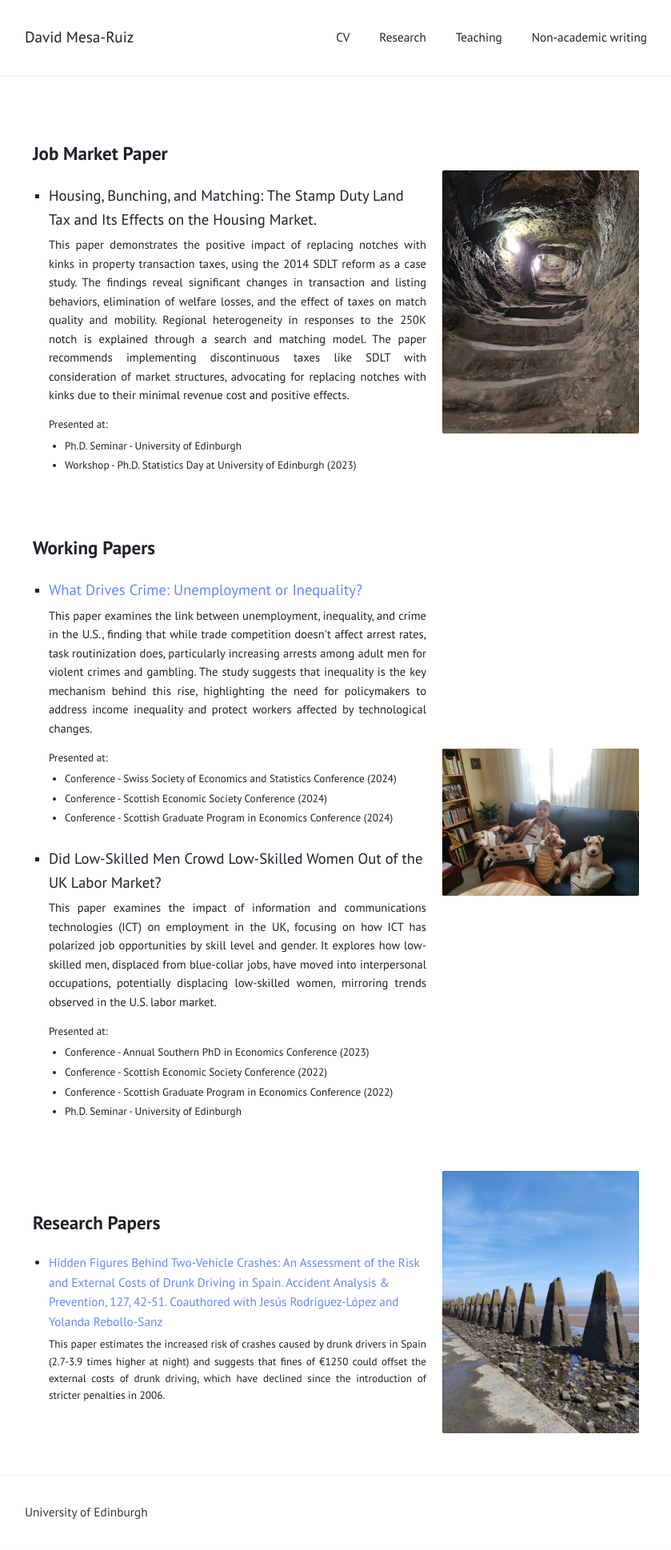
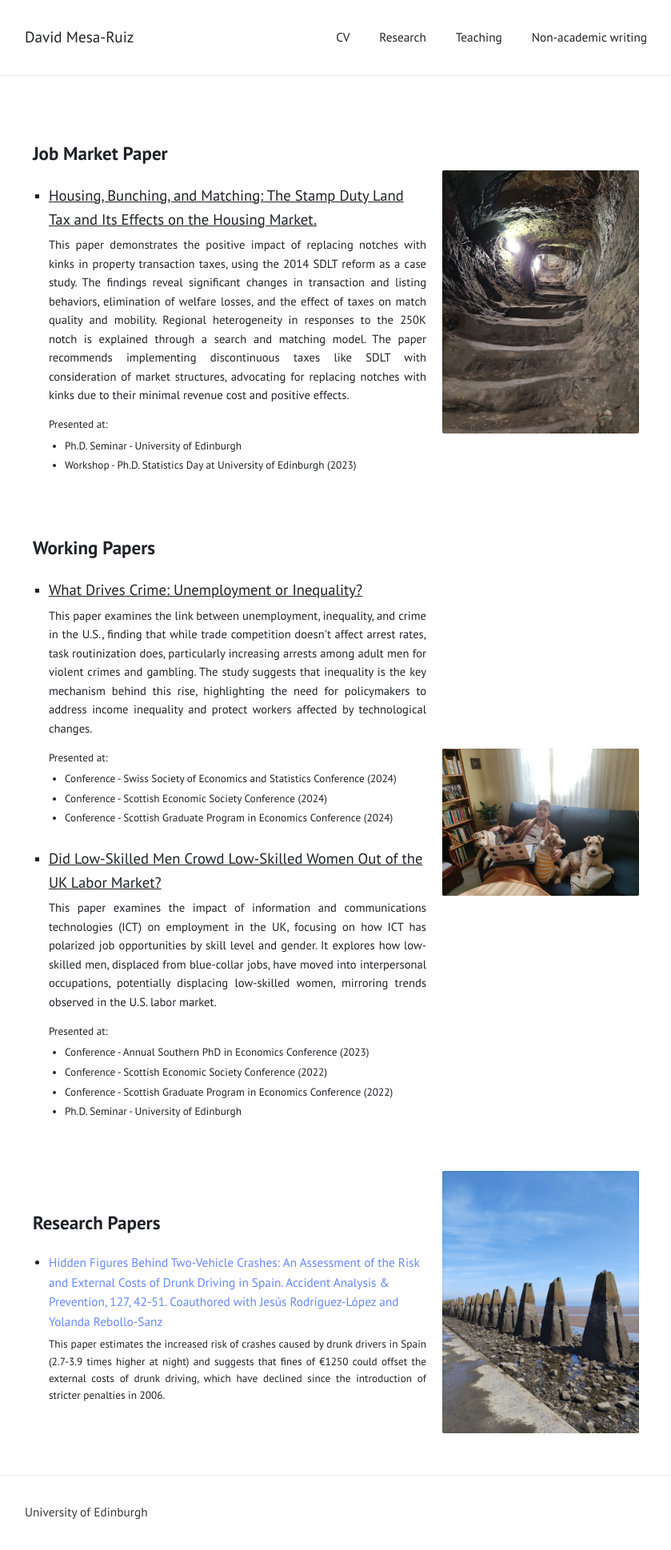
Before and after one commit to davidmesaruiz/davidmesaruiz.github.io, a Jekyll site: the page built from research.md, in a window 1280 px wide. Shown: the whole page at 80% size, without its empty margins (220-1059 px from the left). Built offline with Jekyll 4.4.1, drawn with Linux system fonts in a browser that asks for light colours.

Commit message:
Update research.md

```diff
--- a/research.md
+++ b/research.md
@@ -9,7 +9,7 @@ title: ""
     <ul style="list-style-type: square; padding-left: 20px;">
       <li>
         <span style="font-size: 14pt;">
-          Housing, Bunching, and Matching: The Stamp Duty Land Tax and Its Effects on the Housing Market.
+          <u>Housing, Bunching, and Matching: The Stamp Duty Land Tax and Its Effects on the Housing Market.</u>
         </span>
         <p style="font-size: 11pt; margin-top: 5px;">
           This paper demonstrates the positive impact of replacing notches with kinks in property transaction taxes, using the 2014 SDLT reform as a case study. The findings reveal significant changes in transaction and listing behaviors, elimination of welfare losses, and the effect of taxes on match quality and mobility. Regional heterogeneity in responses to the 250K notch is explained through a search and matching model. The paper recommends implementing discontinuous taxes like SDLT with consideration of market structures, advocating for replacing notches with kinks due to their minimal revenue cost and positive effects.
@@ -33,8 +33,8 @@ title: ""
     <ul style="list-style-type: square; padding-left: 20px;">
       <li style="margin-bottom: 20px;">
         <span style="font-size: 14pt;">
-          <a href="http://ssrn.com/abstract=4624688">
-            What Drives Crime: Unemployment or Inequality?
+          <a href="http://ssrn.com/abstract=4624688" style="text-decoration: none; color: inherit;">
+            <u>What Drives Crime: Unemployment or Inequality?</u>
           </a>
         </span>
         <p style="font-size: 11pt; margin-top: 5px;">
@@ -49,7 +49,7 @@ title: ""
       </li>
       <li style="margin-top: 25px;">
         <span style="font-size: 14pt;">
-          Did Low-Skilled Men Crowd Low-Skilled Women Out of the UK Labor Market?
+          <u>Did Low-Skilled Men Crowd Low-Skilled Women Out of the UK Labor Market?</u>
         </span>
         <p style="font-size: 11pt; margin-top: 5px;">
           This paper examines the impact of information and communications technologies (ICT) on employment in the UK, focusing on how ICT has polarized job opportunities by skill level and gender. It explores how low-skilled men, displaced from blue-collar jobs, have moved into interpersonal occupations, potentially displacing low-skilled women, mirroring trends observed in the U.S. labor market.
```
